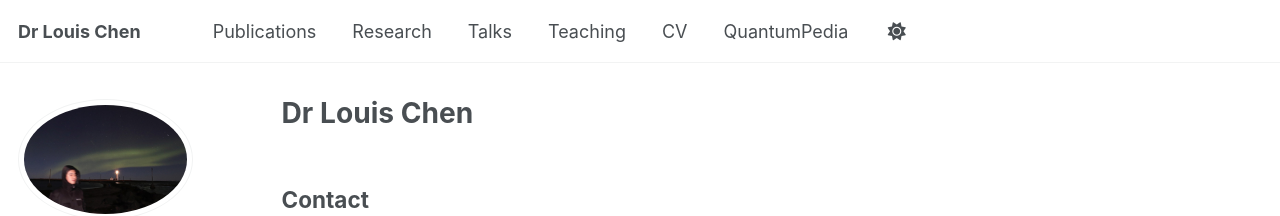
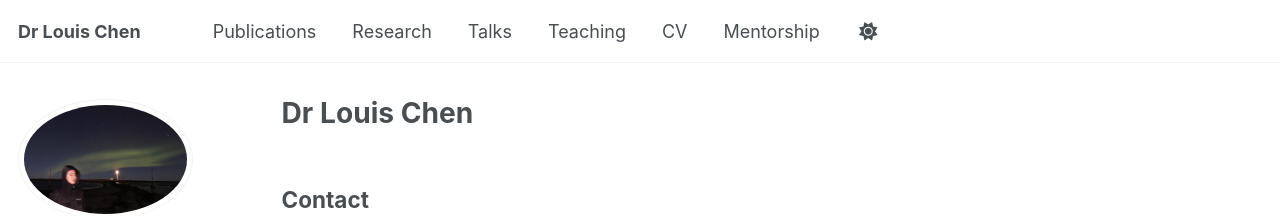
Before and after one commit to Louisanity/louisanity.github.io, a Jekyll site: the page built from _pages/about.md, in a window 1280 px wide. Shown: the top 216 px of the page. Built offline with Jekyll 4.4.1, drawn with Linux system fonts in a browser that asks for light colours; some web fonts are replaced.

Commit message:
Update navigation.yml

```diff
--- a/_data/navigation.yml
+++ b/_data/navigation.yml
@@ -24,7 +24,7 @@ main:
   - title: "CV"
     url: /cv/
 
-  - title: "QuantumPedia"
+  - title: "Mentorship"
     url: /year-archive/
 
   # - title: "CV"
```
